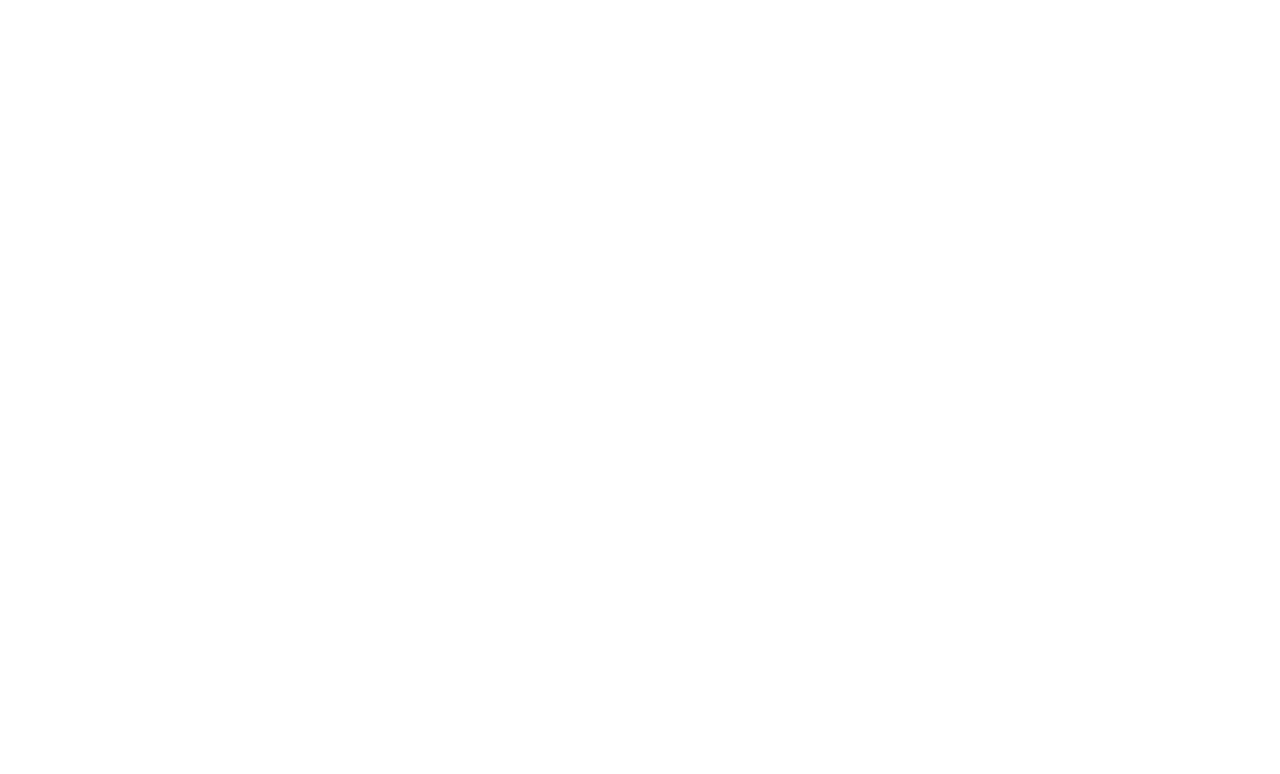
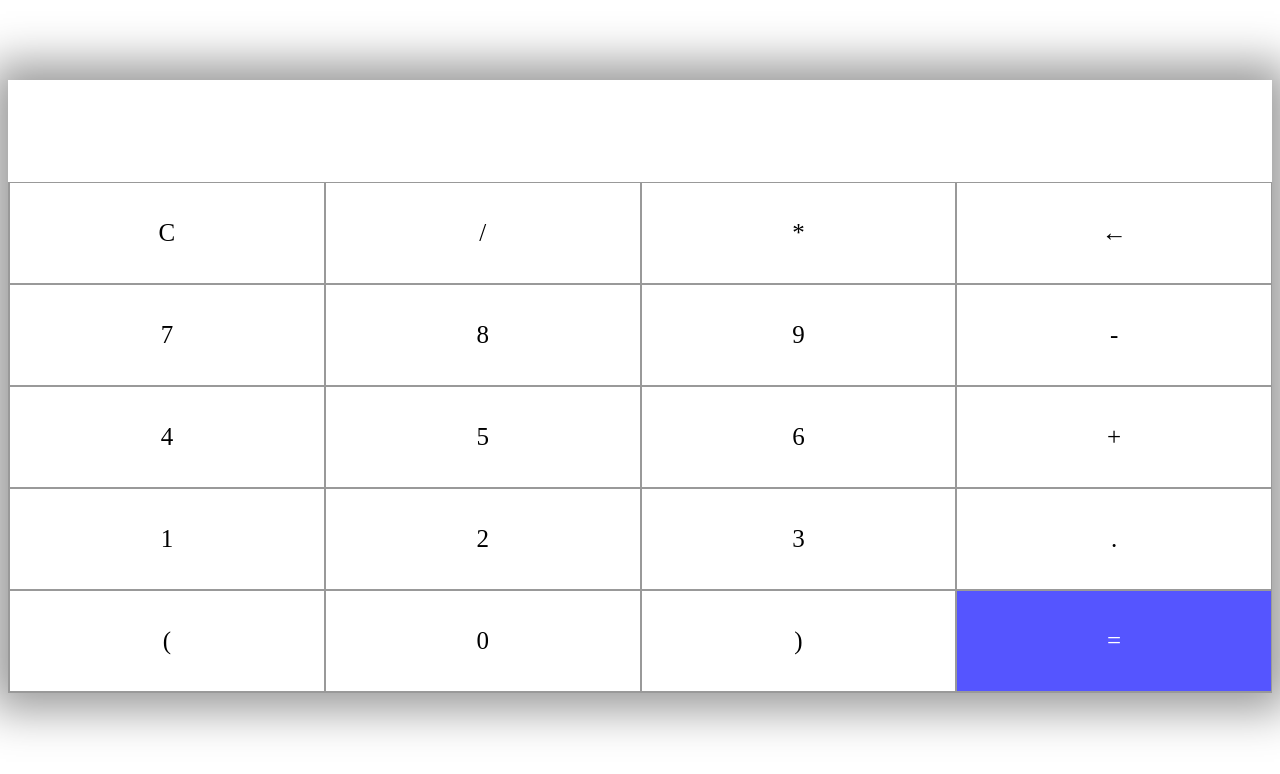
Before and after one commit to srdocraul/Calculator, a plain HTML site: page index.html in a window 1280 px wide. Drawn offline with Linux system fonts and the light colour scheme.

Commit message:
Basic html and css for UI of the calculator

```diff
--- a/index.html
+++ b/index.html
@@ -5,8 +5,37 @@
     <meta http-equiv="X-UA-Compatible" content="IE=edge">
     <meta name="viewport" content="width=device-width, initial-scale=1.0">
     <title>Calculator</title>
+    <link rel="stylesheet" href="style.css">
+    <script src="script.js"></script>
 </head>
 <body>
+    <section>
+        <div class="container">
+            <div id="display"></div>
+            <div class="buttons">
+                <div class="button">C</div>
+                <div class="button">/</div>
+                <div class="button">*</div>
+                <div class="button">&larr;</div>
+                <div class="button">7</div>
+                <div class="button">8</div>
+                <div class="button">9</div>
+                <div class="button">-</div>
+                <div class="button">4</div>
+                <div class="button">5</div>
+                <div class="button">6</div>
+                <div class="button">+</div>
+                <div class="button">1</div>
+                <div class="button">2</div>
+                <div class="button">3</div>
+                <div class="button">.</div>
+                <div class="button">(</div>
+                <div class="button">0</div>
+                <div class="button">)</div>
+                <div id = "equal" class="button">=</div>
 
+            </div>
+        </div>
+    </section>
 </body>
 </html>
--- a/style.css
+++ b/style.css
@@ -0,0 +1,44 @@
+.container{
+    max-width: width 400px;
+    margin: 10vh auto 0 auto;
+    box-shadow: 0px 0px 43px 17px rgba(153, 153, 153, 1);
+}
+
+#display {
+    text-align: right;
+    height: 70px;
+    line-height: 70px;
+    padding: 16px 8px;
+    font-size: 25px;
+}
+
+.buttons {
+    display: grid;
+    border-bottom: 1px solid #999;
+    border-left: 1px solid #999;
+    grid-template-columns: 1fr 1fr 1fr 1fr;
+}
+
+.buttons > div {
+    border-top: 1px solid #999;
+    border-right: 1px solid #999;
+}
+
+.button {
+    border: 0.5px solid #999;
+    line-height: 100px;
+    text-align: center;
+    font-size: 25px;
+    cursor: pointer;
+}
+
+#equal {
+    background-color: #5555ff;
+    color: white;
+}
+
+.button:hover {
+    background-color: #323330;
+    color: white;
+    transition: 0.5s ease-in-out;
+}
```
